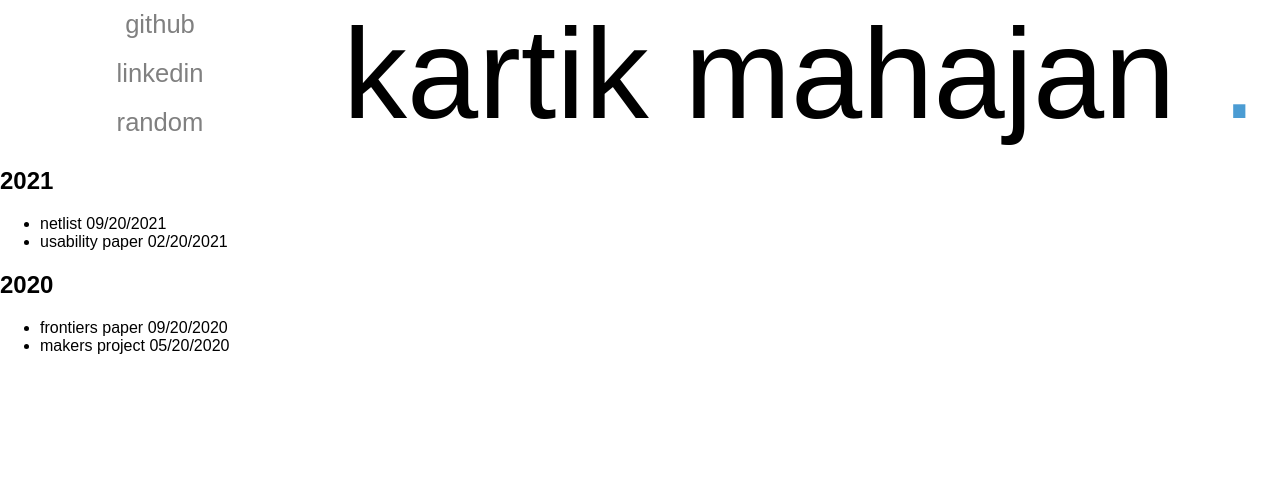
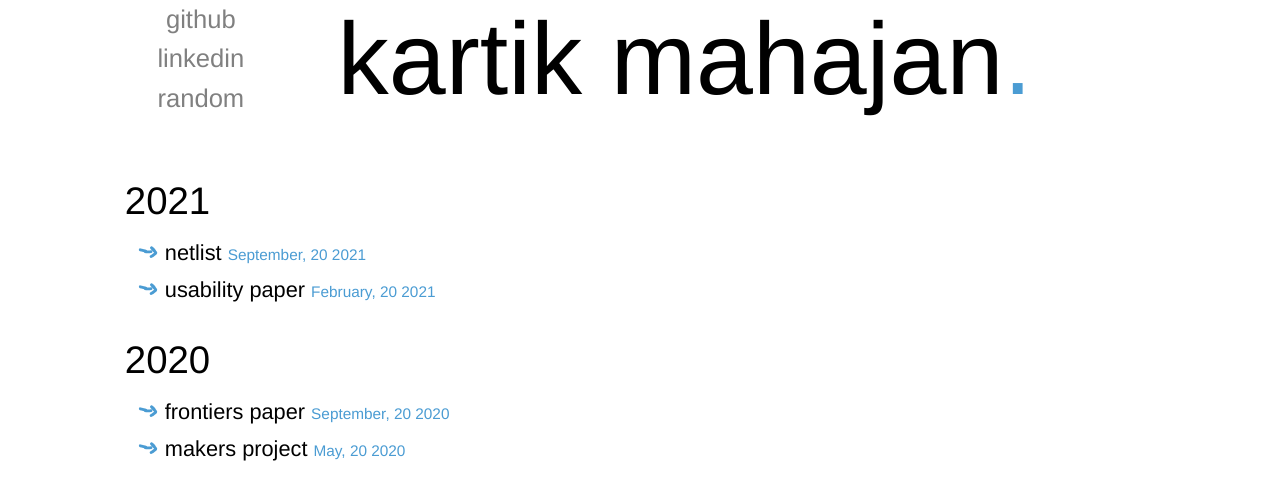
Before and after one commit to KartikM123/kartikdotcom, a React (Create React App) app in the folder website/: page / in a window 1280 px wide. Shown: the top 500 px of the page. Built offline with nearby package versions, Linux system fonts and the light colour scheme.

Commit message:
theming done'

```diff
--- a/website/src/Components/AppComponent.tsx
+++ b/website/src/Components/AppComponent.tsx
@@ -2,7 +2,7 @@ import { Component } from "react";
 import React from "react";
 import { TitleComponent } from "./HomePage/TitleComponent";
 import { YearListManagerComponent } from "./HomePage/YearListManager";
-import './StyleSheets/HomePage.css';
+import './StyleSheets/General.css';
 
 interface AppComponentProps
 {
--- a/website/src/Components/HomePage/TitleComponent.tsx
+++ b/website/src/Components/HomePage/TitleComponent.tsx
@@ -1,5 +1,5 @@
 import React, { Component } from "react";
-import '../StyleSheets/HomePage.css';
+import '../StyleSheets/Title.css';
 interface TitleComponentProps
 {
 }
@@ -20,7 +20,11 @@ export class TitleComponent extends Component<TitleComponentProps>
                 </div>
 
                 <div className="nameWrapper">
-                    <div className="fullName"> kartik mahajan</div><div className="fancyPeriod">.</div>
+                    <div className="fullName"> kartik mahajan</div>
+                    <div id="fancyWrapper">
+                        <div id="fancyPeriod">.</div>
+                        <p id="aboutMe">about me</p>
+                    </div>
                 </div>
             </div>
         );
--- a/website/src/Components/HomePage/YearList.tsx
+++ b/website/src/Components/HomePage/YearList.tsx
@@ -1,5 +1,6 @@
 import React, { Component } from "react";
 import {default as ActivitiesJson} from "../../Static/activities.json";
+import '../StyleSheets/YearList.css';
 interface YearListProps
 {
     year: string;
@@ -21,6 +22,7 @@ export class YearListComponent extends Component<YearListProps, YearListState>
         }
 
         this.activitiesToElement = this.activitiesToElement.bind(this);
+        this.dateToString = this.dateToString.bind(this);
     }
 
     componentWillMount()
@@ -44,6 +46,39 @@ export class YearListComponent extends Component<YearListProps, YearListState>
         })
     }
 
+    dateToString(d: string)
+    {
+        switch(d)
+        {
+            case "01":
+                return "January";
+            case "02":
+                return "February";
+            case "03":
+                return "March";
+            case "04":
+                return "April";
+            case "05":
+                return "May";
+            case "06":
+                return "June";
+            case "07":
+                return "July";
+            case "08":
+                return "August";
+            case "09":
+                return "September";
+            case "10":
+                return "October";
+            case "11":
+                return "November";
+            case "12":
+                return "December";
+            default:
+                return "mistake"
+        }
+    }
+
     activitiesToElement()
     {
         var e = []
@@ -51,7 +86,12 @@ export class YearListComponent extends Component<YearListProps, YearListState>
         for (var activity in allEvents)
         {
             var i = allEvents[activity]
-            e.push(<li key={i.name}>{i.name} {i.date}</li>)
+
+            var date = i.date;
+            var dateSplit = date.split("/");
+            var monthToString = this.dateToString(dateSplit[0]);
+            var donePrettyDate = monthToString + ", " + dateSplit[1] + " " + dateSplit[2];
+            e.push(<li className="yearTab" key={i.name}>{i.name} <p className="eventDate">{donePrettyDate}</p></li>)
         }
         return e;
     }
@@ -59,9 +99,9 @@ export class YearListComponent extends Component<YearListProps, YearListState>
     {
         var activitiesElement = this.activitiesToElement()
         return (
-            <div>
-                <h2> {this.props.year} </h2>
-                <ul>
+            <div className="yearItem">
+                <div className="yearName"> {this.props.year} </div>
+                <ul className = "yearList">
                 {activitiesElement}
                 </ul>
             </div>
--- a/website/src/Components/HomePage/YearListManager.tsx
+++ b/website/src/Components/HomePage/YearListManager.tsx
@@ -51,7 +51,7 @@ export class YearListManagerComponent extends Component<YearListManagerProps,{al
         var allYears= this.relevantYearsToList();
         console.log(allYears);
         return (
-            <div>
+            <div className="yearlistmanager">
                 {this.state.allYears.map(year => <YearListComponent year={year}/>)}
             </div>
         )
--- /dev/null
+++ b/website/src/Components/StyleSheets/General.css
@@ -0,0 +1,16 @@
+.main
+{
+    font-family: Helvetica, sans-serif;
+    margin-left:5%;
+}
+
+p
+{
+    margin: 0 auto;
+    display: inline-block;
+}
+
+ul
+{
+    margin: 0 auto;
+}
--- a/website/src/Components/StyleSheets/HomePage.css
+++ b/website/src/Components/StyleSheets/Title.css
@@ -1,10 +1,7 @@
-.main
-{
-    font-family: Arial, Helvetica, sans-serif;
-}
+
 .title
 {
-    width:100%;
+    width:90%;
     height: fit-content;
     overflow: auto;
     display: flex;
@@ -57,18 +54,39 @@
 
 .nameWrapper
 {
-    display: inline-flex;
     flex: 3;
-    font-size: 10vw;
+    font-size: 8vw;
 }
 .fullName
 {
     display:inline-block;
     margin: 0 auto;
 }
-.fancyPeriod
+#fancyWrapper
+{
+    display: inline-block;
+}
+#fancyPeriod
 {
     display:inline-block;
     color: #4B9CD3;
     margin: 0 auto;
 }
+#fancyWrapper:hover > #fancyPeriod
+{
+    border-color: #4B9CD3;
+    border-width: 3px;
+    color:white;
+}
+#aboutMe
+{
+    font-size: 1.2vw;
+    color: white;
+}
+#fancyWrapper:hover > #aboutMe
+{
+    color: #4B9CD3;
+    cursor: pointer;
+    font-style: italic;
+    text-decoration: underline;
+}
--- /dev/null
+++ b/website/src/Components/StyleSheets/YearList.css
@@ -0,0 +1,34 @@
+.yearlistmanager
+{
+    margin-top: 5%;
+}
+.yearItem
+{
+    margin-left: 5%;
+    font-size: 3vw;
+}
+.yearList
+{
+    margin-top: 1.5%;
+    list-style-image: url('../../images/pointer.svg') ;
+    margin-bottom: 3%;
+}
+.yearName
+{
+    font-weight: 500;
+}
+.yearTab
+{
+    font-weight: lighter;
+    font-size: 1.7vw;
+    margin-bottom: 1%;
+}
+.eventDate
+{
+    color: #4B9CD3;
+    font-size: 1.2vw;
+}
+.eventDate:hover
+{
+    color: black;
+}
```
Also changed, not shown: website/src/images/pointer.svg (added).
